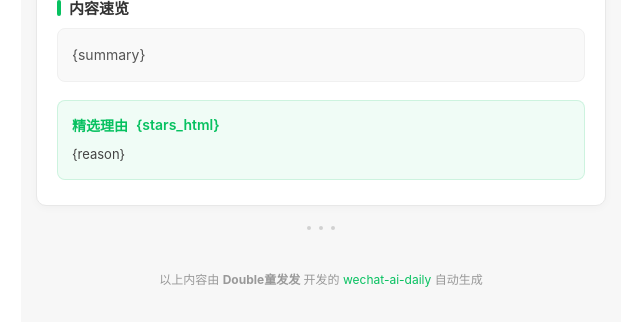
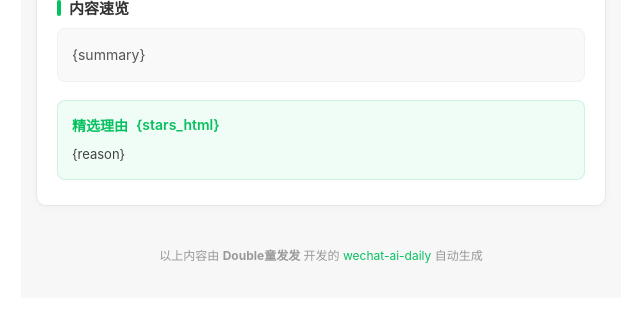
Before and after one commit to TongTong313/wechat-ai-daily, a Python web app: template templates/rich_text_template.html in a window 1280 px wide. Shown: the part 579-909 px from the top of the page, without its empty margins (319-959 px from the left). After the commit the page ends 842 px from the top, so only its background shows below. Run offline with Jinja, Linux system fonts and the light colour scheme; the template is opened without the code that fills it, so the values that code supplies are empty.

Commit message:
优化富文本模板中的分隔符样式，移除多余的视觉元素，仅保留间距。

```diff
--- a/templates/rich_text_template.html
+++ b/templates/rich_text_template.html
@@ -105,13 +105,8 @@
         <!-- ===== SEPARATOR_START ===== -->
         <!-- 说明：分隔符会在生成时追加唯一标识，避免微信接口合并相邻分隔符 -->
         <section class="article-separator" data-separator="true"
-            style="text-align: center; padding: 20px 0; line-height: 0; font-size: 0;">
-            <span
-                style="display: inline-block; width: 4px; height: 4px; background-color: #d1d1d1; border-radius: 50%; margin: 0 4px;">&nbsp;</span>
-            <span
-                style="display: inline-block; width: 4px; height: 4px; background-color: #d1d1d1; border-radius: 50%; margin: 0 4px;">&nbsp;</span>
-            <span
-                style="display: inline-block; width: 4px; height: 4px; background-color: #d1d1d1; border-radius: 50%; margin: 0 4px;">&nbsp;</span>
+            style="height: 20px; overflow: hidden;">
+            <!-- 仅保留间距，移除三个点 -->
         </section>
         <!-- ===== SEPARATOR_END ===== -->
 
```
